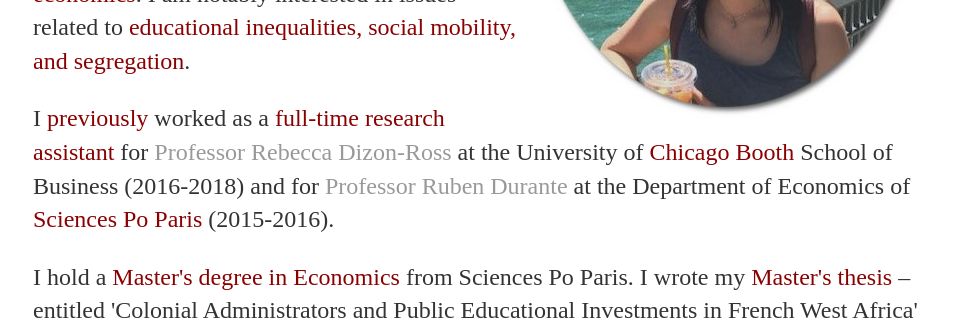
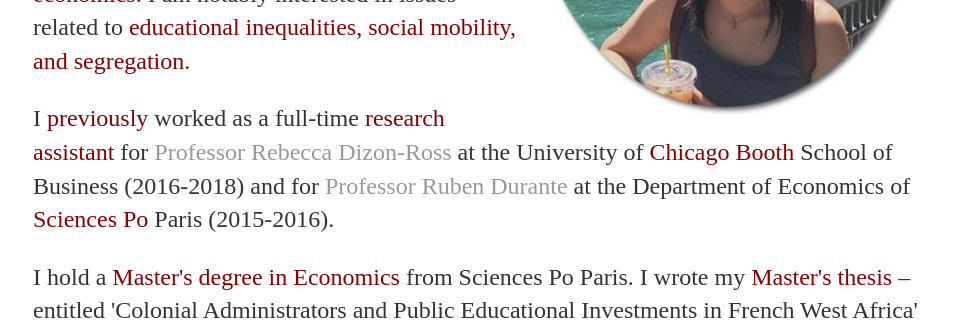
Before and after one commit to christinecai/christinecai.github.io, a Jekyll site: the page built from index.html, in a window 1280 px wide. Shown: the part 570-890 px from the top of the page, without its empty margins (159-1115 px from the left). Built offline with Jekyll 4.4.1, drawn with Linux system fonts in a browser that asks for light colours.

Commit message:
Update index.html

```diff
--- a/index.html
+++ b/index.html
@@ -19,11 +19,11 @@ title: Christine Cai
 			and include <font color="darkred">education/labor, development, and urban economics</font>.
 			I am notably interested in issues related to <font color="darkred">educational inequalities, social mobility, and segregation</font>.</p>
 
-<p>I <font color="darkred">previously</font> worked as a <font color="darkred">full-time research assistant</font> for
+<p>I <font color="darkred">previously</font> worked as a full-time <font color="darkred">research assistant</font> for
 			<a href="http://faculty.chicagobooth.edu/rebecca.dizon-ross/">Professor Rebecca Dizon-Ross</a>
 	at the University of <font color="darkred">Chicago Booth</font> School of Business (2016-2018) and for
 			<a href="https://www.rubendurante.net">Professor Ruben Durante</a>
-	at the Department of Economics of <font color="darkred">Sciences Po Paris</font> (2015-2016).</p>
+	at the Department of Economics of <font color="darkred">Sciences Po</font> Paris (2015-2016).</p>
 
 <p>I hold a <font color="darkred">Master's degree in Economics</font> from Sciences Po Paris. I wrote my <font color="darkred">Master's thesis</font> –
 			entitled 'Colonial Administrators and Public Educational Investments in French West Africa' –
```
